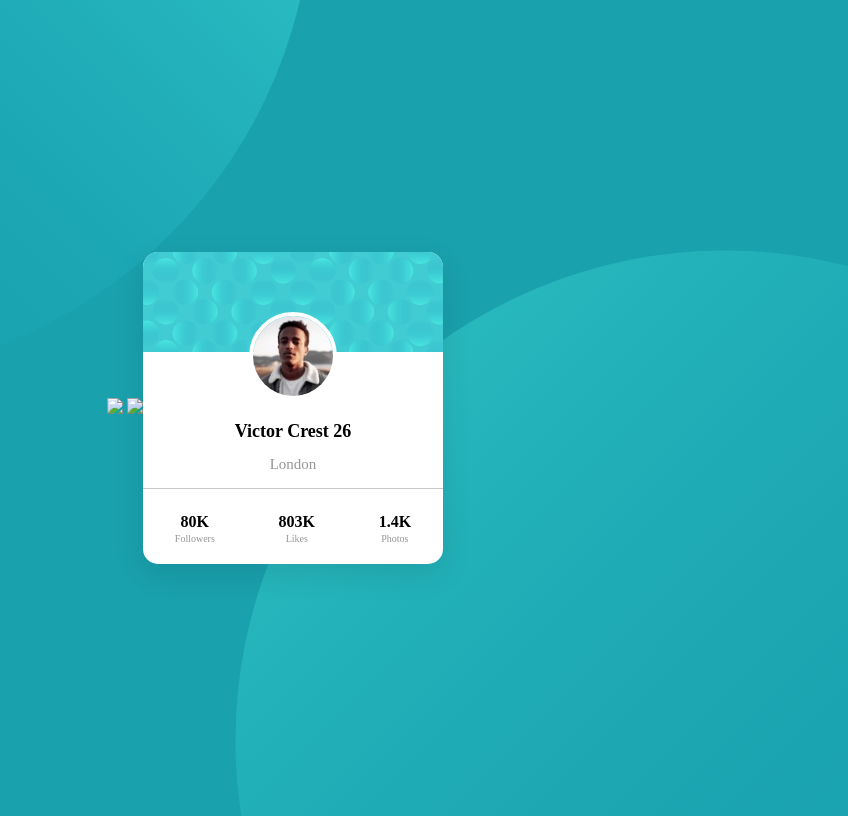
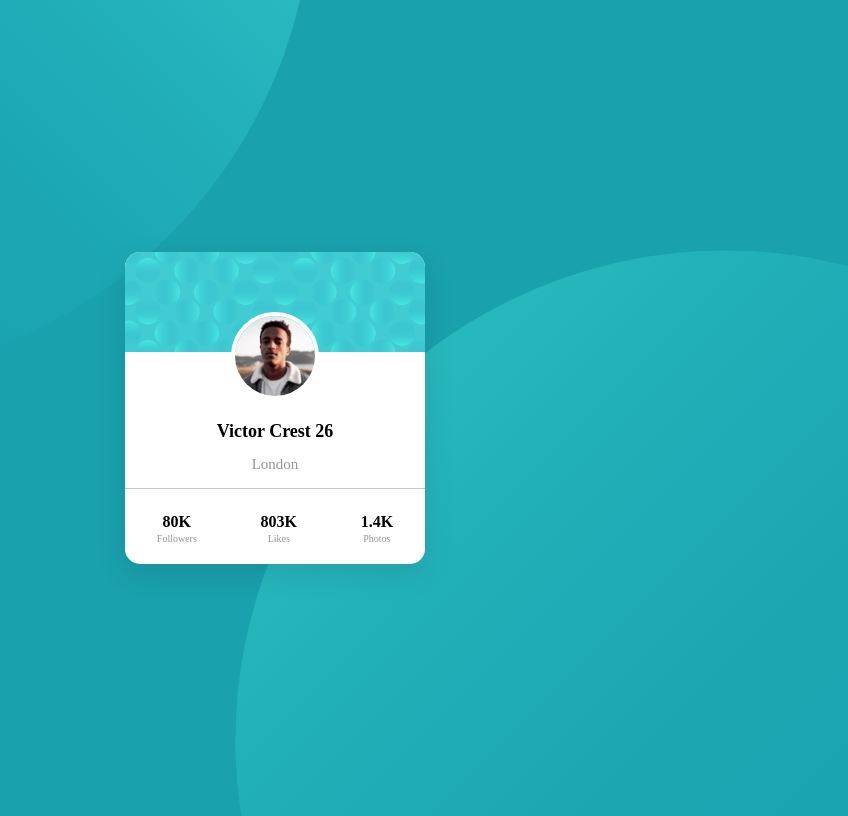
Before and after one commit to mehdi-prg/Profil-Card, a plain HTML site: page index.html in a window 1280 px wide. Shown: the whole page, without its empty margins (365-1213 px from the left). Drawn offline with Linux system fonts and the light colour scheme.

Commit message:
Update index.html

```diff
--- a/index.html
+++ b/index.html
@@ -16,16 +16,6 @@
     <title>THE Profile</title>
   </head>
   <body>
-    <div class="images">
-      <img
-        src="../profile-card-component-main/images/bg-pattern-bottom.svg"
-        class="bool1"
-      />
-      <img
-        src="../profile-card-component-main/images/bg-pattern-top.svg"
-        class="bool2"
-      />
-    </div>
     <div class="profile-card">
       <div class="profile-card-header"></div>
       <div class="profile-img">
```
